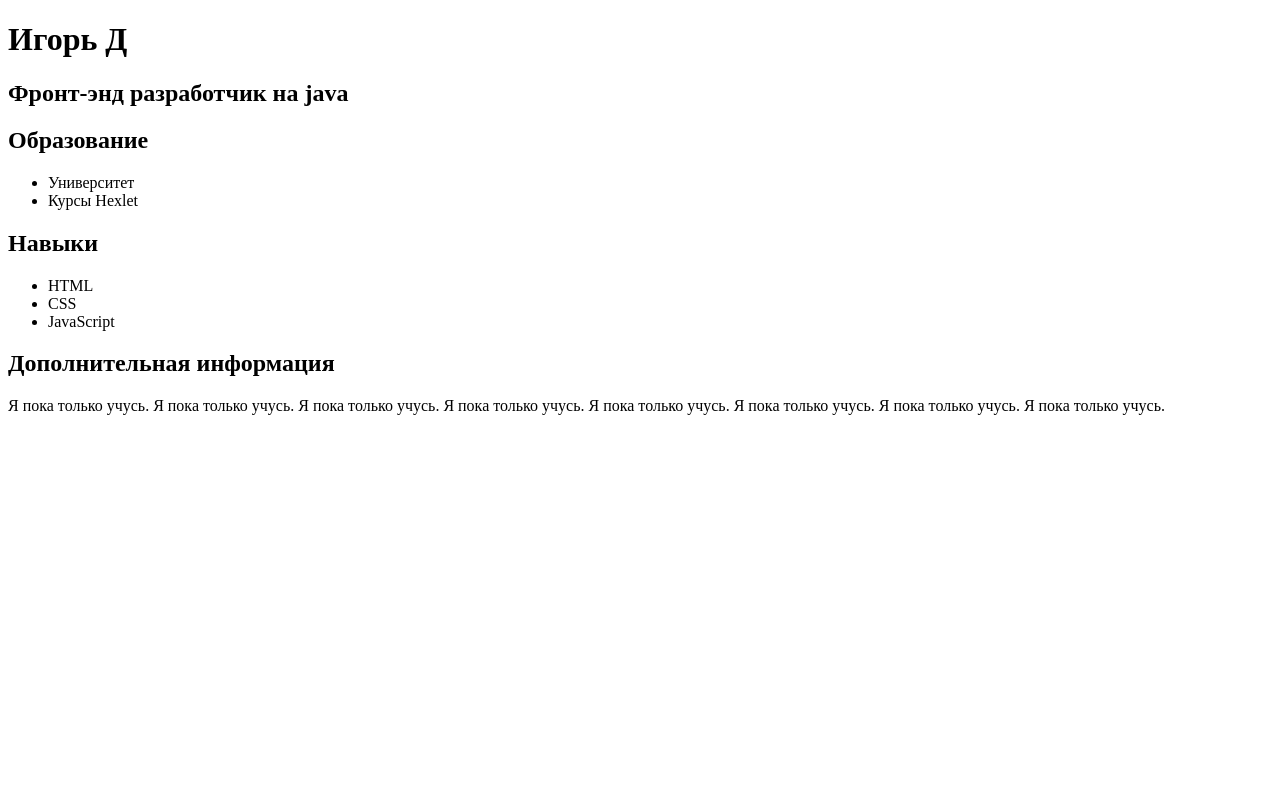
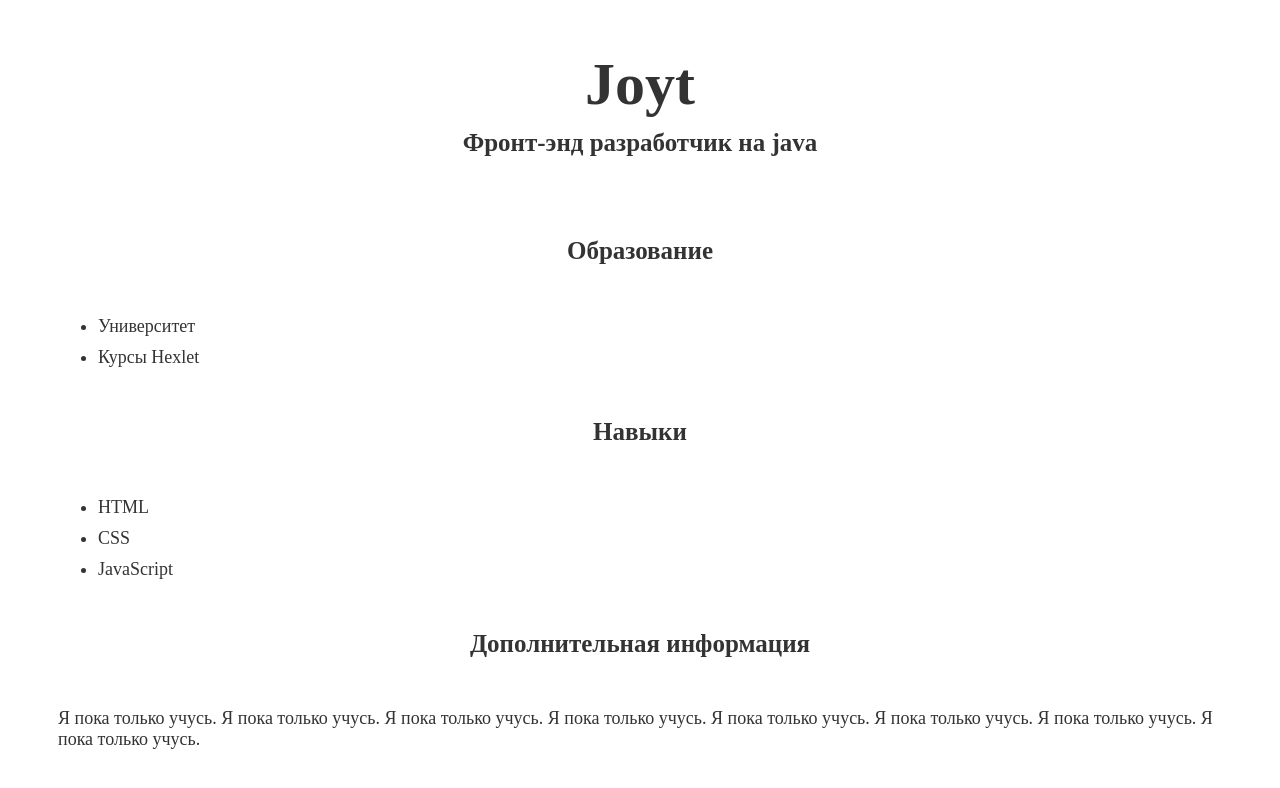
Before and after one commit to Joytforname/Joytforname.github.io, a plain HTML site: page index.html in a window 1280 px wide. Drawn offline with Linux system fonts and the light colour scheme.

Commit message:
Add files via upload

```diff
--- a/index.html
+++ b/index.html
@@ -4,22 +4,22 @@
 <head>
   <meta charset="UTF-8">
   <meta name="viewport" content="width=device-width, initial-scale=1.0">
-  <link rel="stylesheet" href="styles/app.css">
+  <link rel="stylesheet" href="style.css">
   <title>Моё описание</title>
 </head>
 <body>
   <main>
-    <h1>Игорь Д</h1>
+    <h1>Joyt</h1>
      <h2>Фронт-энд разработчик на java</h2>
     <section>
-      <h2 class = "po">Образование</h2>
+      <h2>Образование</h2>
       <ul>
         <li>Университет</li>
         <li>Курсы Hexlet</li>
       </ul>
     </section>
     <section>
-      <h2 class = "po">Навыки</h2>
+      <h2>Навыки</h2>
       <ul>
         <li>HTML</li>
         <li>CSS</li>
--- a/style.css
+++ b/style.css
@@ -2,21 +2,18 @@
       font-size: 18px;
       color: #333;
     }
-
     h1 {
       margin-top: 50px;
       margin-bottom: 10px;
       text-align: center;
       font-size: 60px;
     }
-
     h2 {
       margin-top: 0;
       padding-bottom: 30px;
       font-size: 25px;
       text-align: center;
     }
-
     section {
       margin-top: 50px;
       margin-bottom: 50px;
@@ -27,7 +24,6 @@
       padding-bottom: 0;
       padding-top: 0;
     }
-
     section {
       margin-top: 50px;
       margin-bottom: 50px;
@@ -38,11 +34,9 @@
       padding-bottom: 0;
       padding-top: 0;
     }
-
     li {
       margin-bottom: 10px;
     }
-
     h2>section {
       padding-left: 0;
       padding-right: 0;
```
